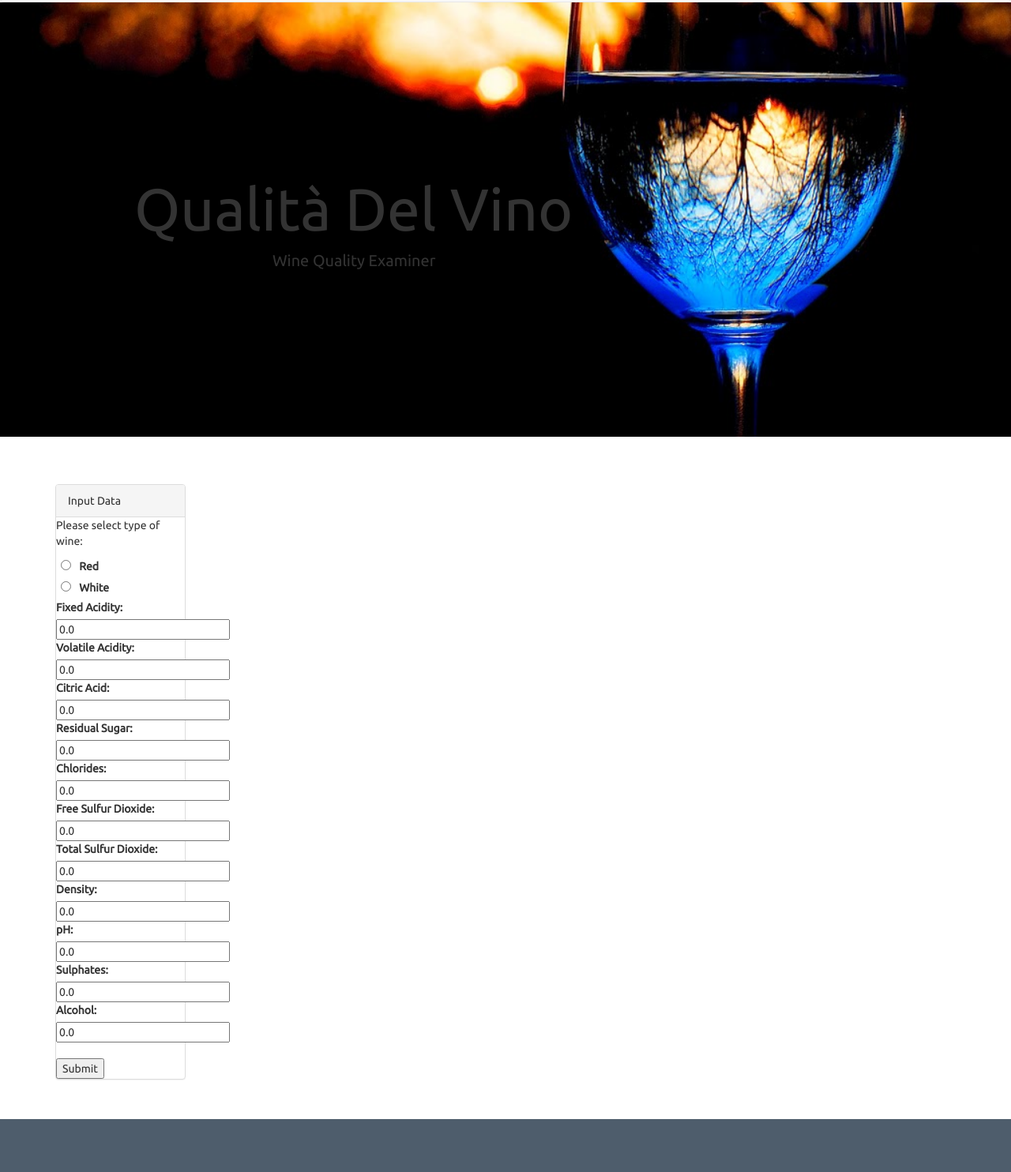
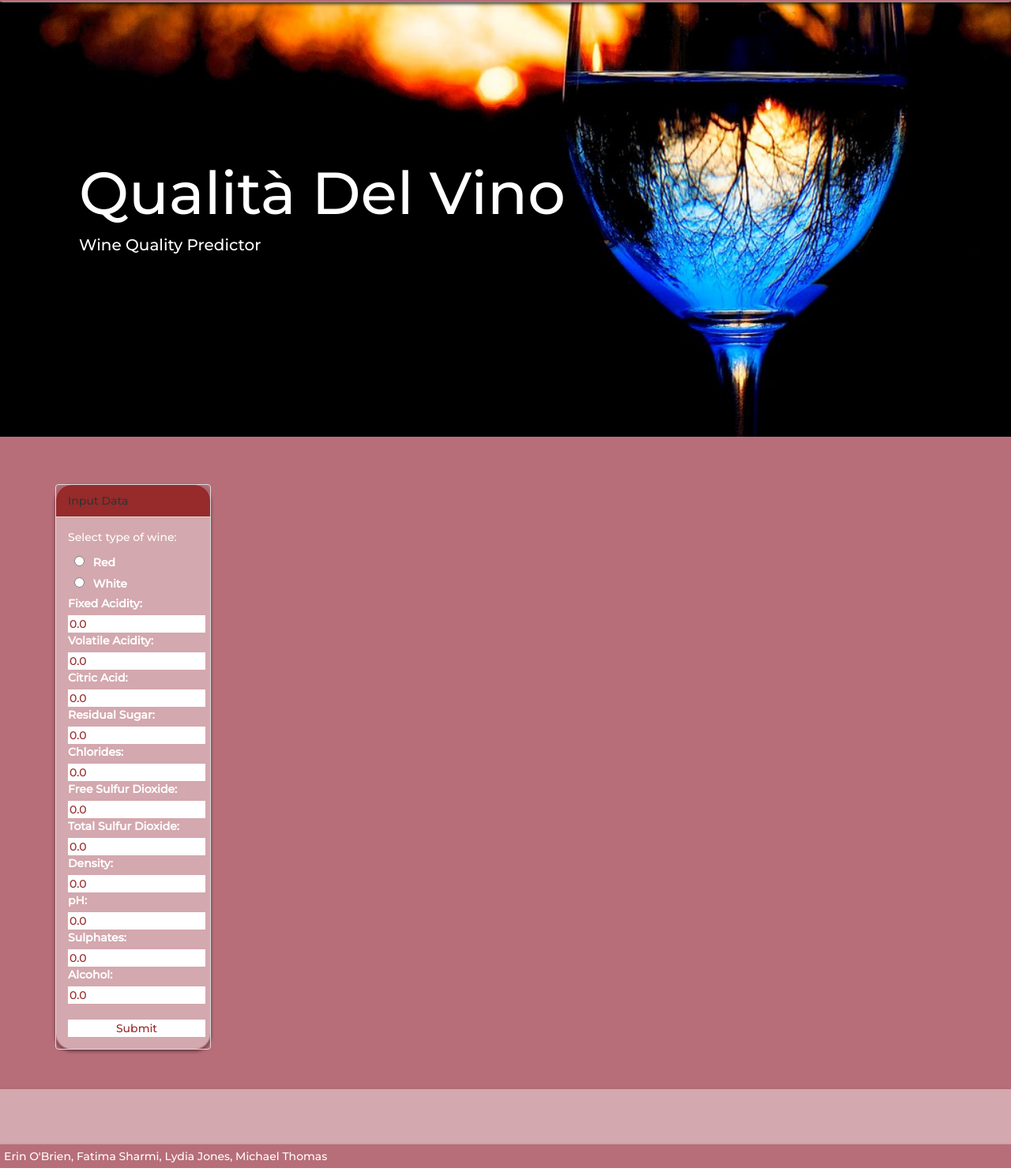
Before and after one commit to MikeT9/Final-Project, a plain HTML site: page production_flask_api_with_ml/api/templates/index.html in a window 1280 px wide. Shown: the part 89-1573 px from the top of the page at 79% size. Drawn offline with nearby package versions, Linux system fonts and the light colour scheme; files that its build step writes are made by us from their sources; files whose address does not match are found by name.

Commit message:
Index and CSS V2

```diff
--- a/production_flask_api_with_ml/api/templates/index.html
+++ b/production_flask_api_with_ml/api/templates/index.html
@@ -7,23 +7,26 @@
   <meta name="viewport" content="width=device-width, initial-scale=1">
   <link rel="stylesheet" href="https://maxcdn.bootstrapcdn.com/bootswatch/3.3.7/superhero/bootstrap.min.css">
   <link href="https://fonts.googleapis.com/css?family=Ubuntu" rel="stylesheet">
-  <link rel="stylesheet" href="static/css/style.css">
+  <link rel="stylesheet" href="../../../static/css/style.css">
+  <link rel="preconnect" href="https://fonts.googleapis.com">
+  <link rel="preconnect" href="https://fonts.gstatic.com" crossorigin>
+  <link href="https://fonts.googleapis.com/css2?family=Montserrat:wght@500&display=swap" rel="stylesheet">
 </head>
 
 <body>
   <div class="wrapper">
-    <nav class="navbar navbar-default">
+    <nav class="navbar navbar-default nav">
       <div class="container-fluid">
         <div class="navbar-header">
-          <a class="navbar-brand" href="index.html">Wine Quality Examiner
-            <img class="nav-ufo" src="static/images/wine-svg-13-removebg-preview.png">
+          <a class="navbar-brand" href="index.html">Wine Quality Predictor
+            <img class="nav-ufo" src="../../../static/images/wine-svg-13-removebg-preview.png">
           </a>
         </div>
       </div>
     </nav>
     <div class="hero text-left">
       <h1>Qualità Del Vino</h1>
-      <p>Wine Quality Examiner</p>
+      <p>Wine Quality Predictor</p>
     </div>
     <div class="container">
       <div class="row margin-top-50">
@@ -33,7 +36,7 @@
               <div class="panel-heading">Input Data</div>
               <div class="panel-body">
                 <form id="form">
-                  <p>Please select type of wine:</p>
+                  <p>Select type of wine:</p>
                   <input type="radio" id="red" name="wine" value="1">
                   <label for="red">Red</label><br>
                   <input type="radio" id="white" name="wine" value="0">
@@ -63,7 +66,7 @@
                   <input type="text" id="alcohol" value="0.0"><br>
 
                   <br>
-                  <input type="submit" id="submit" value="Submit">
+                  <input type="submit-center" id="submit" value="Submit">
                 </form>
 
 
--- a/static/css/style.css
+++ b/static/css/style.css
@@ -1,13 +1,14 @@
 * {
   box-sizing: border-box;
-  font-family: Ubuntu, sans-serif;
-}
+  /* font-family: futura-lt-w01-book,sans-serif; */
+  font-family: 'Montserrat', sans-serif;}
 
 html,
 body {
   height: 100%;
   padding: 0;
   margin: 0;
+  color: white;
 }
 
 /* The wrapper contains all of the page's content besides the footer, which is pushed to the bottom of the page */
@@ -16,6 +17,11 @@ body {
   min-height: 100%;
   padding-bottom: 130px;
   overflow: auto;
+  background: #B76E79
+}
+
+.container {
+  z-index: 1;
 }
 
 /* The footer is positioned at the bottom of the page */
@@ -25,7 +31,8 @@ body {
   bottom: 0;
   left: 0;
   min-height: 100px;
-  background: #4e5d6c;
+  background: #D3A8AE;
+  box-shadow: 0 2px 4px rgb(0 0 0 / 50%);
 }
 
 /* The code styles the text at the bottom of the footer */
@@ -35,12 +42,23 @@ body {
   bottom: 0;
   left: 0;
   padding: 5px;
-  background: #1b3146;
+  background: #B76E79;
+  box-shadow: 0 2px 4px rgb(0 0 0 / 50%);
 }
 
-.navbar {
+.nav  {
+  margin: 0px;
+  /* padding: 20px; */
+  background: #B76E79;
+  box-shadow: 0 2px 4px rgb(0 0 0 / 50%);
+  z-index: 1;
+}
+
+.container-fluid {
   padding: 20px;
   margin: 0;
+  background: #B76E79;
+  box-shadow: 0 2px 4px rgb(0 0 0 / 50%)
 }
 
 /* This CSS styles the wine icon in the navbar */
@@ -48,7 +66,7 @@ body {
   position: absolute;
   top: 10px;
   bottom: 5px;
-  left: 230px !important;
+  left: 240px !important;
   width: 35px;
   color: white;
 }
@@ -56,21 +74,77 @@ body {
 /* Adding styles to the aside and filter form */
 .ufo-form {
   margin-top: 50px;
+
+}
+.filters .panel-body {
+  /* padding: 10px 15px; */
+  border: 10px 15px;
+
+  background-color: #D3A8AE;
+  border-bottom-right-radius: 20px;
+  border-bottom-left-radius: 20px;
+
 }
 
-.filters .panel-body {
-  padding: 0;
+.filters .panel-heading {
+  padding: 4;
+  /* text-align: center; */
+  background-color: #972a2a;
+  border-top-right-radius: 20px;
+  border-top-left-radius: 20px;
 }
 
+.filters .panel-default {
+  background-color: transparent;
+}
 .filters {
   margin-top: 10px;
+  width: 197px;
+  background-color: #B76E79;
+  box-shadow: 0 2px 4px rgb(0 0 0 / 50%);
+  border: 10px 15px;
+  /* border-bottom-right-radius: 20px;
+  border-bottom-left-radius: 20px;
+  border-bottom-left-radius: 20px; */
+  border-radius: 20px;
+  padding: 0px;
+  border-color: #B76E79;
+}
+
+
+input[type="text" i] {
+  color: #972a2a;
+  background-color: white;
+  border: 0px;
+  padding: 1px 2px;
+  padding-top: 1px;
+  padding-right: 2px;
+  padding-bottom: 1px;
+  padding-left: 2px;
+}
+
+input[type="submit-center" i] {
+  color: #972a2a;
+  background-color: white;
+  border: 0px;
+  text-align: center;
+  padding: 1px 2px;
+  padding-top: 1px;
+  padding-right: 2px;
+  padding-bottom: 1px;
+  padding-left: 2px;
+
+}
+
+input[type="radio" i] {
+  border: 0px;
 }
 
 select {
   display: block;
   width: 100%;
   padding: 8px;
-  color: #8e979f;
+  color: #a89195;
   outline: none;
 }
 
@@ -96,24 +170,27 @@ select {
 .hero {
   position: relative;
   height: 550px;
-  padding: 20px;
-  margin: 0;
+  margin: 20;
+  padding-top: 200px;
   background: black;
   background-image: url("../images/R5612523139523e2ea03c462f8ab2feab.jpg");
   background-attachment: fixed;
   background-position: bottom center;
   background-size: cover;
+  /* normal normal normal 16px/1.4em raleway,sans-serif  */
 }
 
 .hero h1 {
-  margin-top: 200px;
-  margin-left: 150px;
+  padding: 200px 0px 100px 100px;
+  padding: 0px;
+  margin-top: 0px;
+  margin-left: 100px;
   font-size: 0.1rem;
   animation: title 1.2s forwards linear;
 }
 
 .hero p {
-  margin-left: 325px;
+  margin-left: 100px;
   font-size: 2rem;
   opacity: 0;
   animation: subtitle 1.2s forwards linear;
@@ -123,22 +200,22 @@ select {
 /* input placeholder color changes */
 .form-control::-webkit-input-placeholder {
   /* Chrome/Opera/Safari */
-  color: #8e979f;
+  color: #B76E79;
 }
 
 .form-control::-moz-placeholder {
   /* Firefox 19+ */
-  color: #8e979f;
+  color: #B76E79;
 }
 
 .form-control:-ms-input-placeholder {
   /* IE 10+ */
-  color: #8e979f;
+  color: #B76E79;
 }
 
 .form-control:-moz-placeholder {
   /* Firefox 18- */
-  color: #8e979f;
+  color: #B76E79;
 }
 
 /* media queries which will only be activated at specific screen sizes */
@@ -156,7 +233,7 @@ select {
   #table-area tr td:first-child {
     font-size: 1.8em;
     font-weight: bold;
-    background: #1b3146;
+    background: #972a2a;
   }
 
   #table-area tr td:last-child {
```
